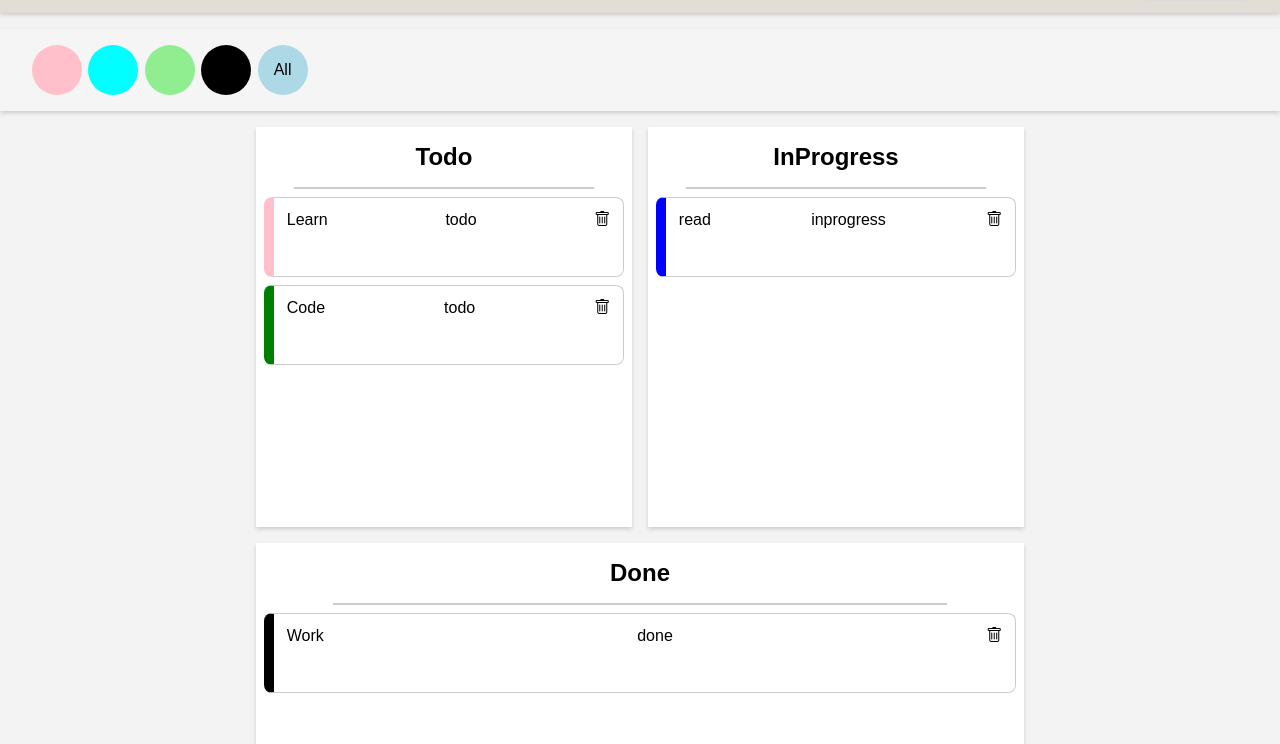
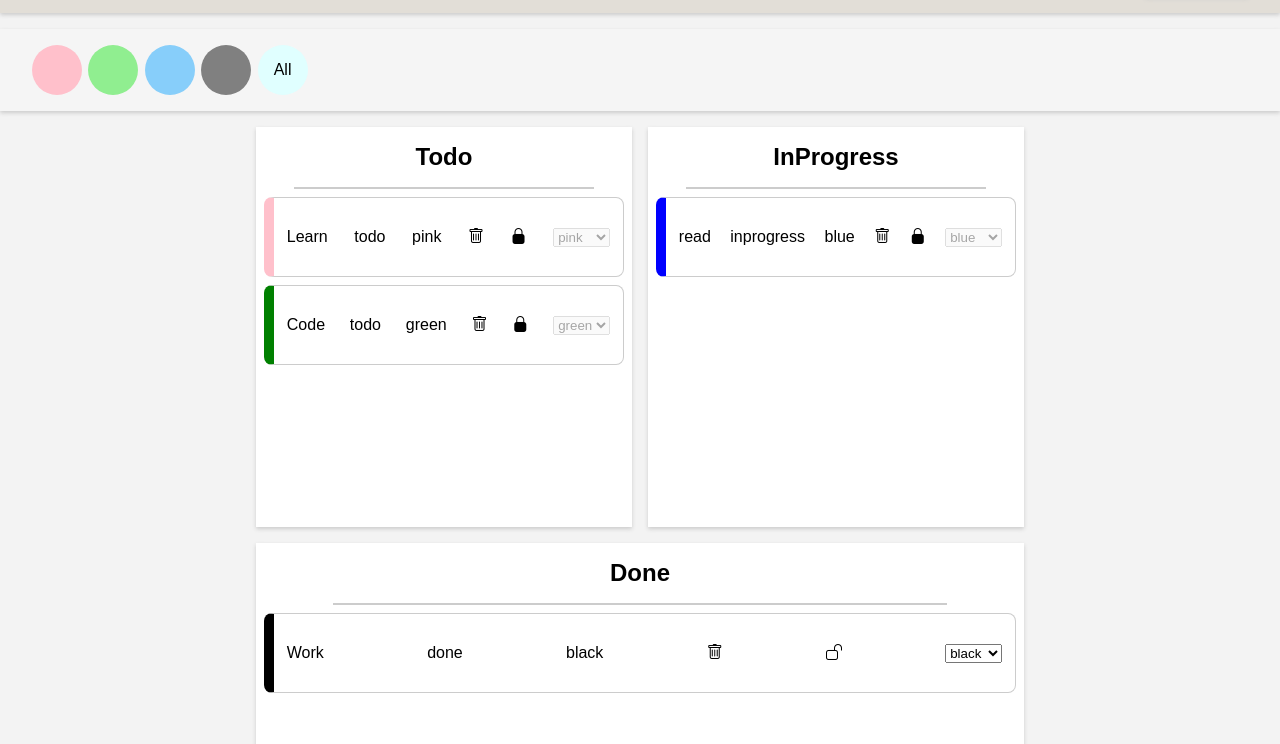
Before and after one commit to ArunKumar293/KanbanBoard, a plain HTML site: page index.html in a window 1280 px wide. Shown: the part 56-800 px from the top of the page. Drawn offline with nearby package versions, Linux system fonts and the light colour scheme.

Commit message:
Filters and Lock

```diff
--- a/index.html
+++ b/index.html
@@ -16,11 +16,11 @@
 
     <main>
         <section class="tool-box">
-            <div class="priority" style="background-color: pink;" data-color=""></div>
-            <div class="priority" style="background-color: aqua;" data-color=""></div>
-            <div class="priority" style="background-color: lightgreen;" data-color=""></div>
-            <div class="priority" style="background-color: black;"></div>
-            <div class="priority" style="background-color: lightblue;">All</div>
+            <div data-priority="pink" class="priority" style="background-color: pink;" ></div>
+            <div data-priority="green" class="priority" style="background-color: lightgreen" ></div>
+            <div data-priority="blue" class="priority" style="background-color: lightskyblue" ></div>
+            <div data-priority="black" class="priority" style="background-color: grey;"></div>
+            <div data-priority="all" class="priority" style="background-color: lightcyan;">All</div>
         </section>
 
         <section class="task-board">
@@ -59,7 +59,7 @@
                     </div>
                     <div class="form-action">
                         <button class="btn btn-primary" type="submit" id="create-task-btn">Create Task</button>
-                        <button class="btn btn-secondary" id="cancel-modal-btn">Cancel</button>
+                        <button class="btn btn-secondary" id="cancel-modal-btn" type="button">Cancel</button>
                     </div>
                 </form>
             </section>
--- a/script.js
+++ b/script.js
@@ -6,6 +6,11 @@ const form = document.querySelector('form')
 const todoTaskContainer = document.querySelector('#todo-tasks');
 const inprogressTaskContainer = document.querySelector('#inprogress-tasks');
 const doneTaskContainer = document.querySelector('#done-tasks');
+const priorityDivs = document.querySelectorAll('.tool-box div');
+
+let selectedPriority = 'all';
+
+const priorities = ['pink', 'green', 'blue', 'black'];
 
 const tasks = [
 
@@ -14,7 +19,8 @@ const tasks = [
         priority: 'pink',
         status: 'todo',
         createdAt: new Date().toISOString(),
-        id: uuid()
+        id: uuid(),
+        locked: true
     },
 
     {
@@ -22,7 +28,9 @@ const tasks = [
         priority: 'green',
         status: 'todo',
         createdAt: new Date().toISOString(),
-        id: uuid()
+        id: uuid(),
+        locked: true
+
     },
 
     {
@@ -30,7 +38,8 @@ const tasks = [
         priority: 'blue',
         status: 'inprogress',
         createdAt: new Date().toISOString(),
-        id: uuid()
+        id: uuid(),
+        locked: true
     },
 
     {
@@ -38,20 +47,61 @@ const tasks = [
         priority: 'black',
         status: 'done',
         createdAt: new Date().toISOString(),
-        id: uuid()
+        id: uuid(),
+        locked: false
     }
 ]
-
-function initializeApp() {
-    setEventListeners();
-    renderTasks()
-
-}
 
 function uuid() {
     return "10000000-1000-4000-8000-100000000000".replace(/[018]/g, c =>
         (+c ^ crypto.getRandomValues(new Uint8Array(1))[0] & 15 >> +c / 4).toString(16)
     );
+}
+
+function createLockElement(task){
+    const i = document.createElement('i');
+    task.locked ?  i.classList.add('bi','bi-lock-fill') : i.classList.add('bi', 'bi-unlock');
+    i.addEventListener('click', ()=> {
+        task.locked = !task.locked;
+        renderTasks();
+    });
+    return i;
+
+}
+
+function updatePriority(taskId, newPriority){
+    const task = tasks.find( (task) => task.id === taskId);
+    if(task){
+        task.priority = newPriority;
+    }
+    renderTasks()
+}
+
+function createPrioritySelection(task) {
+    const select = document.createElement('select');
+    for (let priority of priorities) {
+        const option = document.createElement('option');
+        option.innerText = priority;
+        if (task.priority === priority) {
+            option.setAttribute('selected', true);
+        }
+        select.append(option);
+    }
+
+    if(task.locked){
+        select.setAttribute('disabled',true);
+    }
+
+    select.addEventListener('change', function(){
+        updatePriority(task.id,select.value)
+    });
+    return select;
+}
+
+function deleteTask(id){
+    const index = tasks.findIndex((task) => task.id === id);
+    tasks.splice(index,1);
+    renderTasks();
 }
 
 function createTask(task){
@@ -61,6 +111,7 @@ function createTask(task){
         `<div class="task task-${task.priority}">
             <p>${task.description}</p>
             <p>${task.status}</p>
+            <p>${task.priority}</p>
         </div>`
 
     const span = document.createElement('span');
@@ -70,7 +121,12 @@ function createTask(task){
     })
     span.setAttribute('data-id', task.id);
 
+    const select = createPrioritySelection(task);
+    const lock = createLockElement(task);
+
     div.children[0].append(span);
+    div.children[0].append(lock);
+    div.children[0].append(select);
 
     return div;
 }
@@ -83,21 +139,20 @@ function renderTaskListToUI(container,taskList) {
     }
 }
 
-function deleteTask(id){
-    const index = tasks.findIndex((task) => task.id === id);
-    tasks.splice(index,1);
-    renderTasks();
-}
-
 function renderTasks() {
 
     todoTaskContainer.innerHTML = '';
     inprogressTaskContainer.innerHTML = '';
     doneTaskContainer.innerHTML = '';
 
-    const todoTaskList = tasks.filter((task) => task.status === 'todo');
-    const inprogressTaskList = tasks.filter((task) => task.status === 'inprogress')
-    const doneTaskList = tasks.filter((task) => task.status === 'done')
+    let filteredTasks = tasks;
+    if(selectedPriority !== 'all') {
+        filteredTasks = tasks.filter( (task) => task.priority === selectedPriority);
+    }
+
+    const todoTaskList = filteredTasks.filter((task) => task.status === 'todo');
+    const inprogressTaskList = filteredTasks.filter((task) => task.status === 'inprogress')
+    const doneTaskList = filteredTasks.filter((task) => task.status === 'done')
 
     renderTaskListToUI(todoTaskContainer,todoTaskList);
     renderTaskListToUI(inprogressTaskContainer,inprogressTaskList);
@@ -110,6 +165,7 @@ function addTask(description,priority) {
         priority,
         id: uuid(),
         status: 'todo',
+        locked: true,
         createdAt: new Date().toISOString()
     }
     tasks.push(newTask);
@@ -140,6 +196,31 @@ function setEventListeners() {
         addTaskModal.style.display = 'none';
 
     });
+
+    for(const priorityDiv of priorityDivs) {
+        priorityDiv.addEventListener('click', function(){
+            const alreadySelected = document.querySelector('.tool-box div.selected-priority')
+            if(priorityDiv === alreadySelected){
+                return;
+            }
+            if(alreadySelected){
+                alreadySelected.classList.remove('selected-priority');
+            }
+            priorityDiv.classList.add('selected-priority');
+
+            const currselectedPriority = priorityDiv.getAttribute('data-priority');
+
+            selectedPriority = currselectedPriority;
+
+            renderTasks();
+        });
+    }
+}
+
+function initializeApp() {
+    setEventListeners();
+    renderTasks()
+
 }
 
 initializeApp();
--- a/style.css
+++ b/style.css
@@ -104,6 +104,7 @@ header{
     margin: 0.5rem;
     display: flex;
     justify-content: space-between;
+    align-items: center;
     height: 80px;
 }
 
@@ -126,3 +127,7 @@ header{
 i.bi{
     cursor: pointer;
 }
+
+.selected-priority{
+    border: 2px solid black;
+}
```
